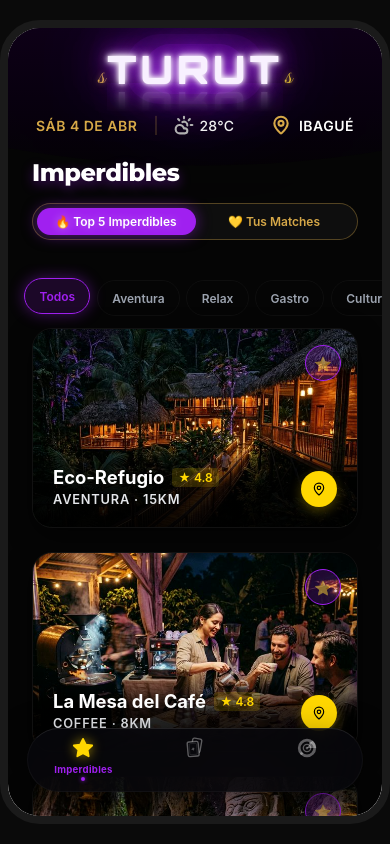
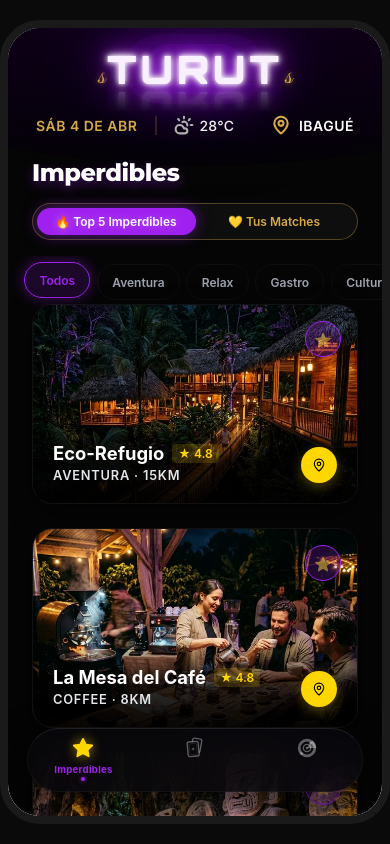
Before and after one commit to desarrollolabtur1-beep/TURUT, a React Native app in the folder frontend/: screen /Imperdibles in a window 390 px wide. Built offline with nearby package versions, Linux system fonts and the light colour scheme.

Commit message:
UI(Frontend): Mejoras en el layout de cards en DiscoverScreen, nueva variante de tipografía y logos, y ajustes de espaciado en la interfaz

```diff
--- a/frontend/src/screens/HomeScreen.tsx
+++ b/frontend/src/screens/HomeScreen.tsx
@@ -147,13 +147,13 @@ const styles = StyleSheet.create({
     elevation: 60,
   },
   chipsContainer: {
-    marginTop: 0,
+    marginTop: -8,
     marginBottom: -4,
   },
   chipsRow: {
     paddingLeft: 16,
     paddingRight: 16,
-    paddingVertical: 16,
+    paddingVertical: 8,
     gap: 6.4,
   },
   cardPadding: {
```
Also changed, not shown: 1 other file (tests, documents, lock files or other folders).
